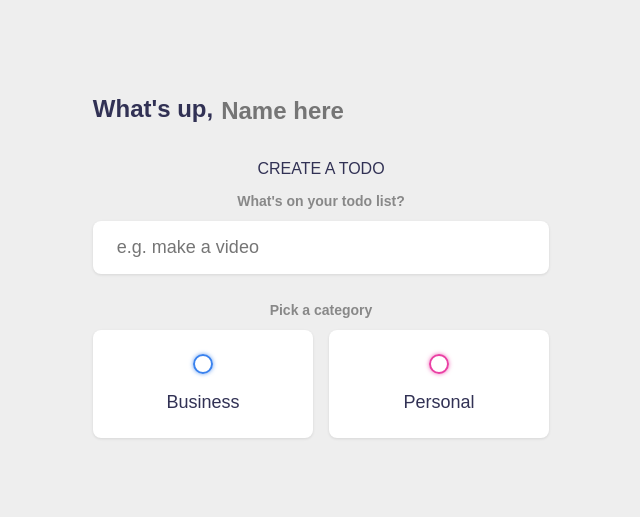
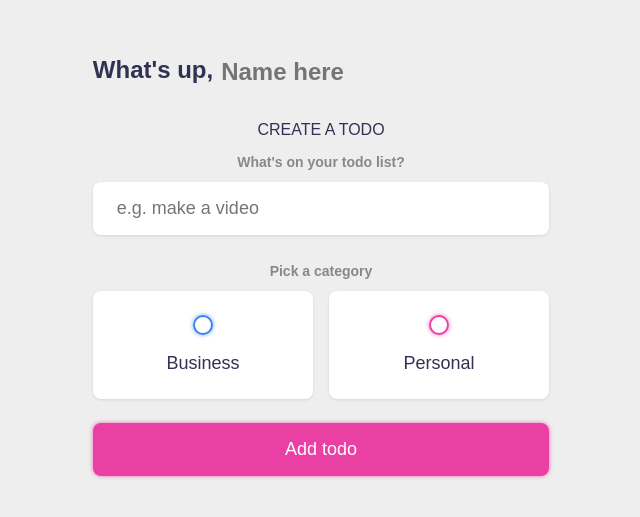
Before and after one commit to yeyoung8805/vue-localstorage-todo, a Vue app: page / in a window 1280 px wide. Shown: the part 133-650 px from the top of the page, without its empty margins (319-959 px from the left). Built offline with nearby package versions, Linux system fonts and the light colour scheme.

Commit message:
add input:submit button

```diff
--- a/src/App.vue
+++ b/src/App.vue
@@ -40,6 +40,7 @@ onMounted(() => {
           placeholder="e.g. make a video"
           v-model="input_content"
         />
+
         <h4>Pick a category</h4>
         <div class="options">
           <label>
@@ -62,8 +63,9 @@ onMounted(() => {
             <span class="bubble personal"></span>
             <div>Personal</div>
           </label>
-          {{ input_category }}
         </div>
+
+        <input type="submit" value="Add todo" />
       </form>
     </section>
   </main>
```
